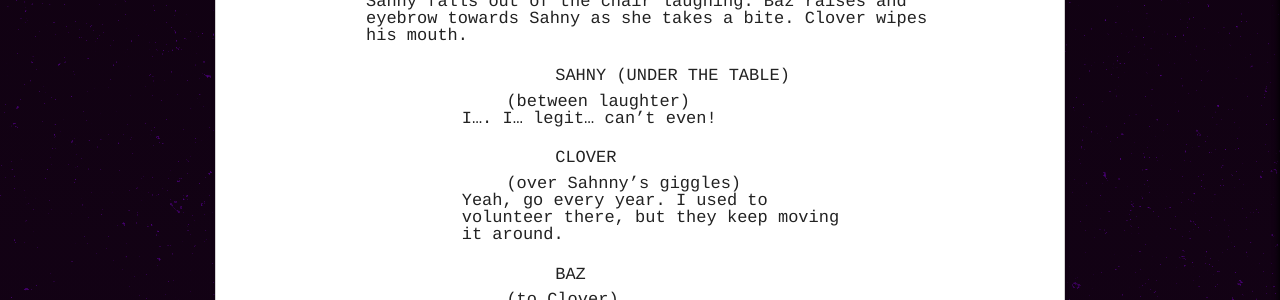
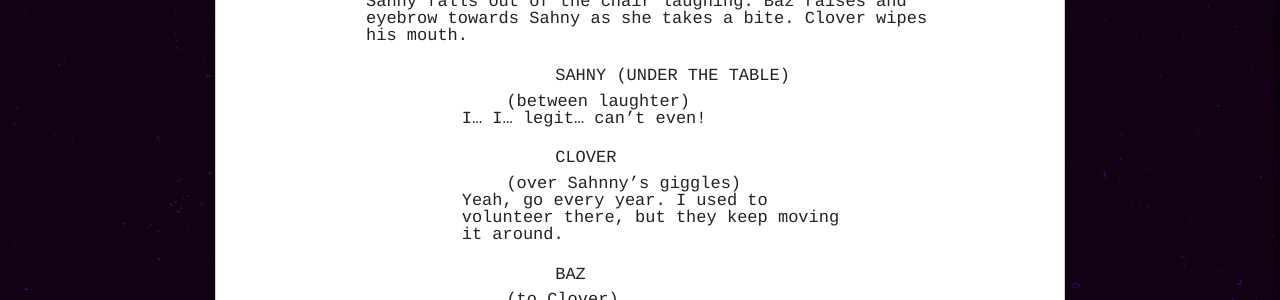
Before and after one commit to blfcweb/biggestlittlefc.github.io, a Jekyll site: the page built from theme/story-00.md, in a window 1280 px wide and 900 px high, scrolled down 7535 px. Shown: the part 151-451 px from the top of the window. Built offline with Jekyll 4.4.1, drawn with Linux system fonts in a browser that asks for light colours.

Commit message:
Ellipsis!!!11

```diff
--- a/theme/story-00.md
+++ b/theme/story-00.md
@@ -251,7 +251,7 @@ layout: empty
 <div class="dialogue">
 <h4>SAHNY (UNDER THE TABLE)</h4>
 <p class="parenthetical">(between laughter)</p>
-<p>I.... I... legit... can't even!</p>
+<p>I... I... legit... can't even!</p>
 </div>
 <div class="dialogue">
 <h4>CLOVER</h4>
```
